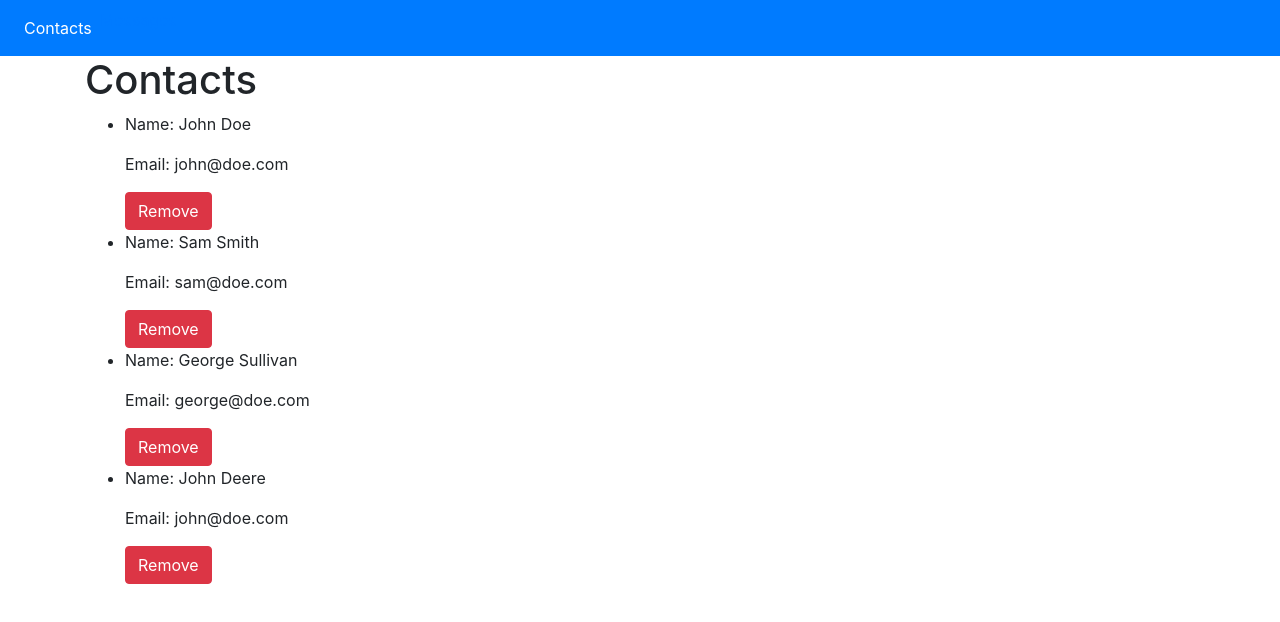
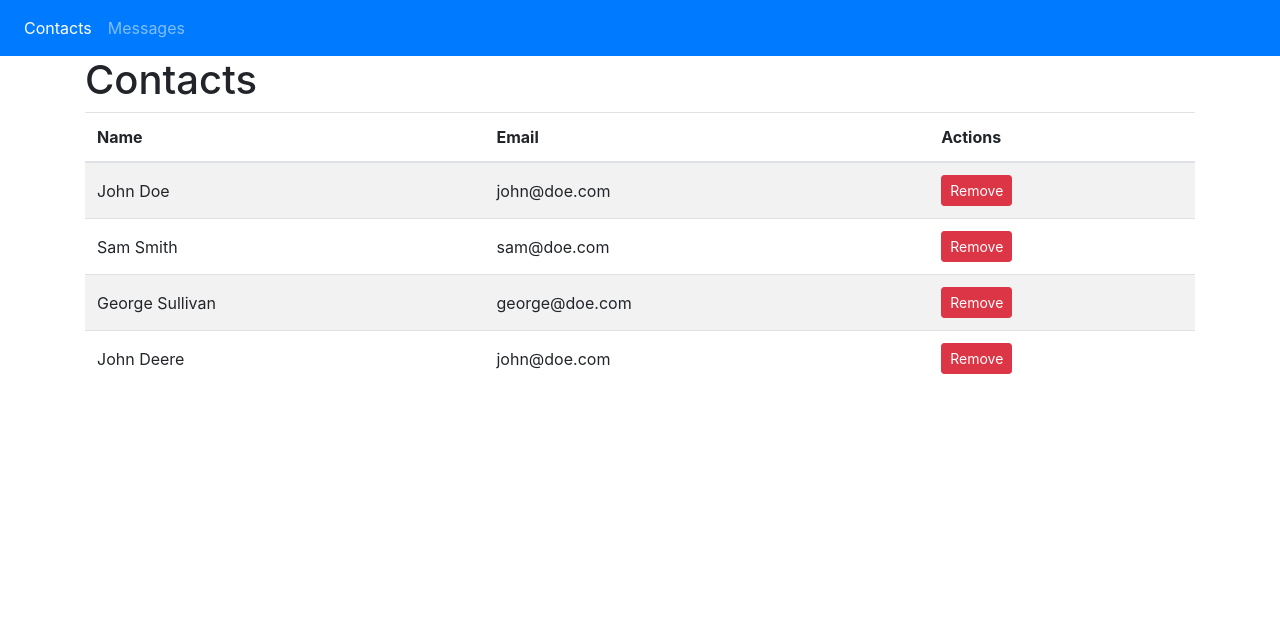
Before and after one commit to mladenarsovic/my-project-angular2, an Angular app: page /contacts in a window 1280 px wide. Shown: the top 622 px of the page. Built offline with nearby package versions, Linux system fonts and the light colour scheme.

Commit message:
Dodate rute

```diff
--- a/src/app/app.module.ts
+++ b/src/app/app.module.ts
@@ -1,16 +1,37 @@
 import { BrowserModule } from '@angular/platform-browser';
 import { NgModule } from '@angular/core';
+import { RouterModule, Routes } from '@angular/router';
 
 import { AppComponent } from './app.component';
 
-import { ContactsComponent } from './contacts/contacts.component';
-import { LayoutComponent } from './layout/layout.component';
+import { ContactsComponent } from './components/contacts/contacts.component';
+import { LayoutComponent } from './components/layout/layout.component';
+import { MessagesComponent } from './components/messages/messages.component';
+
+const appRoutes: Routes = [
+	{
+		path: '',
+		redirectTo: '/contacts',
+		pathMatch: 'full'
+	},
+	{
+		path: 'contacts',
+		component: ContactsComponent
+	},
+	{
+		path: 'messages',
+		component: MessagesComponent
+	}
+];
 
 @NgModule({
   declarations: [
-    AppComponent, ContactsComponent, LayoutComponent
+    AppComponent, ContactsComponent, LayoutComponent, MessagesComponent
   ],
   imports: [
+  	RouterModule.forRoot(
+  		appRoutes
+  		),
     BrowserModule
   ],
   providers: [],
--- /dev/null
+++ b/src/app/components/contacts/contacts.component.html
@@ -0,0 +1,17 @@
+<h1>Contacts</h1>
+
+<table class="table table-striped">
+  <thead>
+    <tr>
+      <th>Name</th>
+      <th>Email</th>
+      <th>Actions</th>
+    </tr>
+  </thead>
+  <tbody>
+    <tr *ngFor="let contact of contacts">
+      <td class="align-middle">{{ contact.firstName }} {{ contact.lastName }}</td>
+      <td class="align-middle">{{ contact.email }}</td>
+      <td><button class="btn btn-danger btn-sm" (click)="remove(contact)">Remove</button></td>
+    </tr>
+</table>
--- /dev/null
+++ b/src/app/components/layout/layout.component.html
@@ -0,0 +1,14 @@
+<nav class="navbar navbar-expand-lg navbar-dark bg-primary">
+    <ul class="navbar-nav">
+      <li class="nav-item">
+        <a class="nav-link" routerLink="/contacts" routerLinkActive="active">Contacts</a>
+      </li>
+      <li class="nav-item">
+        <a class="nav-link" routerLink="/messages" routerLinkActive="active">Messages</a>
+      </li>
+    </ul>
+</nav>
+
+<div class="container">
+  <router-outlet></router-outlet>
+</div>
--- /dev/null
+++ b/src/app/components/messages/messages.component.html
@@ -0,0 +1,3 @@
+<p>
+  messages works!
+</p>
--- a/src/app/contacts/contacts.component.html
+++ /dev/null
@@ -1,17 +0,0 @@
-<h1>Contacts</h1>
-
-<ul >
-	<ng-container *ngFor="let contact of contacts">
-		<li>
-			<p>
-				Name: {{ contact.firstName }} {{ contact.lastName }}
-			</p>
-
-			<p>
-				Email: {{ contact.email }}
-			</p>
-		</li>
-		<button class="btn btn-danger" (click)="remove(contact)">Remove</button>
-	</ng-container>
-
-</ul>
--- a/src/app/layout/layout.component.html
+++ /dev/null
@@ -1,14 +0,0 @@
-<nav class="navbar navbar-expand-lg navbar-dark bg-primary">
-    <ul class="navbar-nav">
-      <li class="nav-item active">
-        <a class="nav-link" href="#">Contacts</a>
-      </li>
-      <li class="nav-item">
-        <a class=“nav-link” href="#">Messages</a>
-      </li>
-    </ul>
-</nav>
-
-<div class="container">
-  <app-contacts></app-contacts>
-</div>
```
Also changed, not shown: src/app/components/messages/messages.component.ts (added, +12 -0 lines), src/app/components/contacts/contacts.component.ts (renamed from src/app/contacts/contacts.component.ts), src/app/components/layout/layout.component.ts (renamed from src/app/layout/layout.component.ts).
